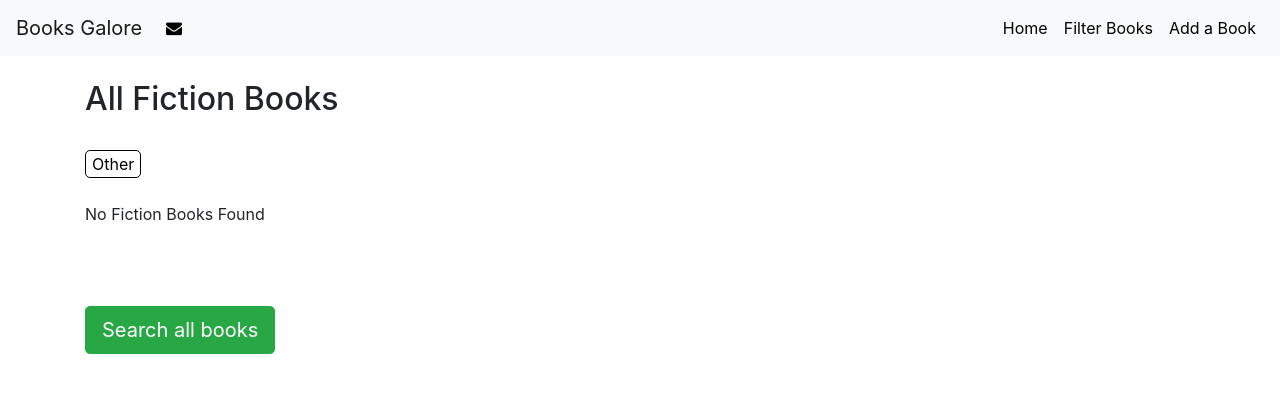
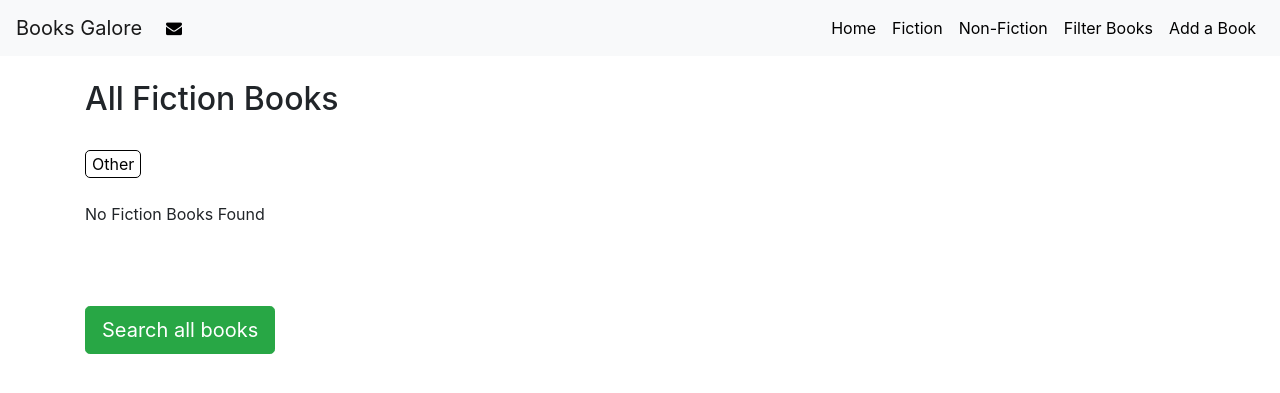
Before and after one commit to Code-Institute-Submissions/flask_book_review, a Flask app: page /fiction_books in a window 1280 px wide. Shown: the top 393 px of the page. Run offline with Flask 2, Linux system fonts and the light colour scheme; data that the repository does not hold is empty; some libraries are stand-ins or nearby versions.

Commit message:
Added fiction and non-fiction page links to the navbar.

```diff
--- a/templates/base.html
+++ b/templates/base.html
@@ -35,6 +35,12 @@
                     <a class="nav-link" href="{{ url_for('home') }}">Home</a>
                 </li>
                 <li class="nav-item">
+                    <a class="nav-link" href="{{ url_for('fiction_books') }}">Fiction</a>
+                </li>
+                <li class="nav-item">
+                    <a class="nav-link" href="{{ url_for('non_fiction_books') }}">Non-Fiction</a>
+                </li>
+                <li class="nav-item">
                     <a class="nav-link" href="{{ url_for('search_page') }}">Filter Books</a>
                 </li>
                 <li class="nav-item">
```
